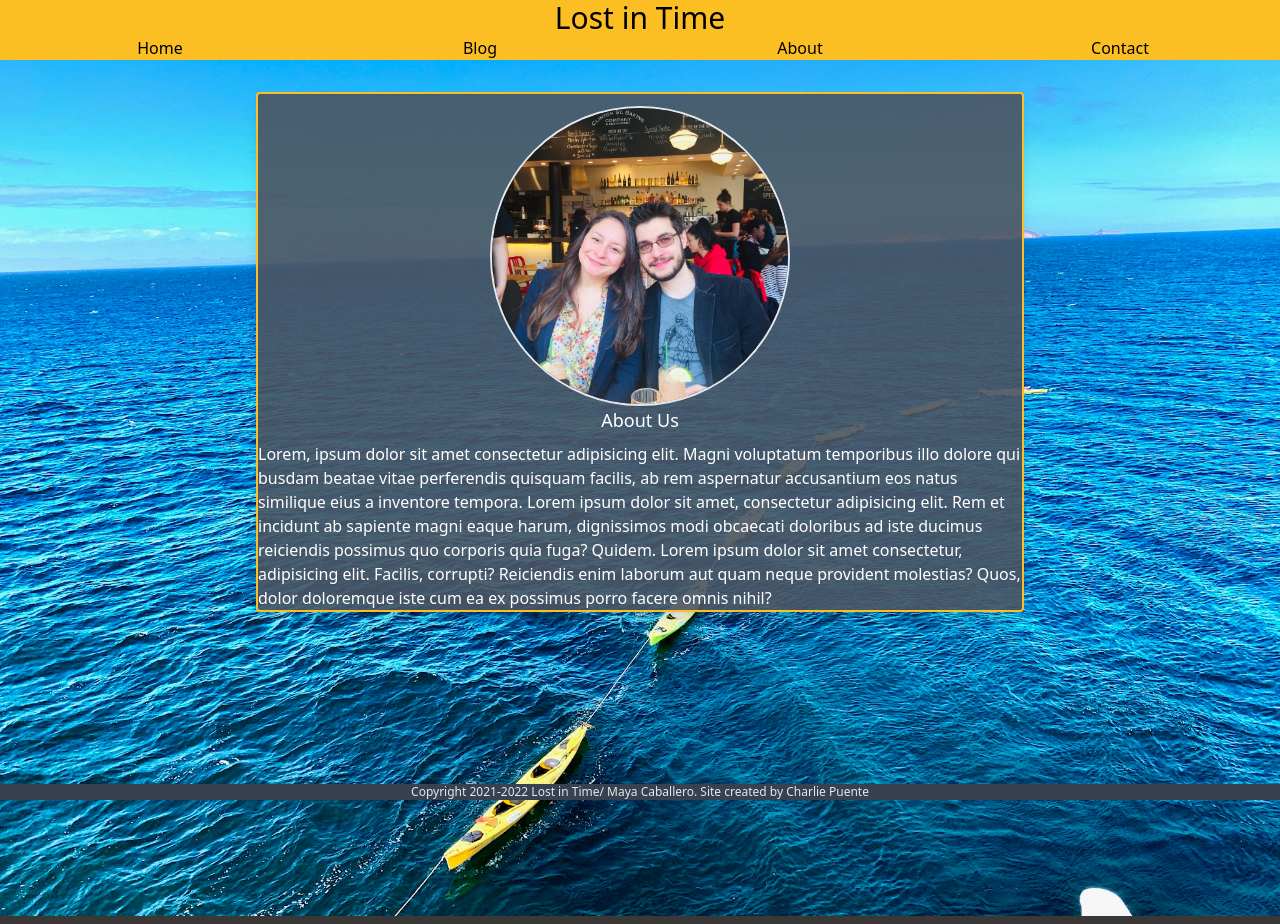
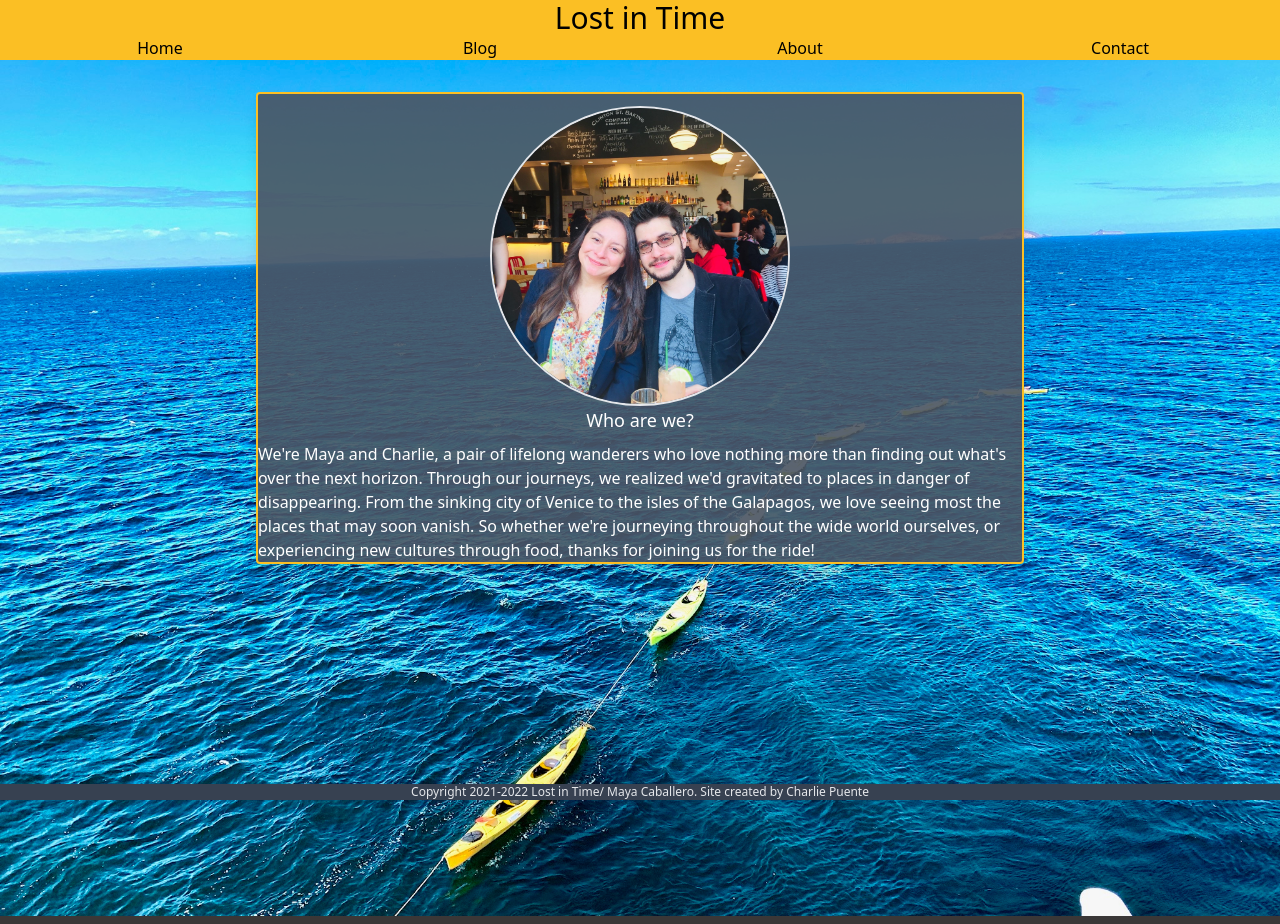
Before and after one commit to puentebravo/lostInTime, a React (Create React App) app in the folder client/: page /about in a window 1280 px wide. Built offline with nearby package versions, Linux system fonts and the light colour scheme.

Commit message:
Replaced lorem text

```diff
--- a/client/src/components/aboutCard.tsx
+++ b/client/src/components/aboutCard.tsx
@@ -14,18 +14,15 @@ function AboutCard() {
             className="rounded-full border-2 mt-3"
           />
         </div>
-        <h1 className="text-lg text-center text-white">About Us</h1>
+        <h1 className="text-lg text-center text-white">Who are we?</h1>
         <p className="text-white pt-2">
-          Lorem, ipsum dolor sit amet consectetur adipisicing elit. Magni
-          voluptatum temporibus illo dolore qui busdam beatae vitae perferendis
-          quisquam facilis, ab rem aspernatur accusantium eos natus similique
-          eius a inventore tempora. Lorem ipsum dolor sit amet, consectetur
-          adipisicing elit. Rem et incidunt ab sapiente magni eaque harum,
-          dignissimos modi obcaecati doloribus ad iste ducimus reiciendis
-          possimus quo corporis quia fuga? Quidem. Lorem ipsum dolor sit amet
-          consectetur, adipisicing elit. Facilis, corrupti? Reiciendis enim
-          laborum aut quam neque provident molestias? Quos, dolor doloremque
-          iste cum ea ex possimus porro facere omnis nihil?
+          We're Maya and Charlie, a pair of lifelong wanderers who love nothing
+          more than finding out what's over the next horizon. Through our
+          journeys, we realized we'd gravitated to places in danger of
+          disappearing. From the sinking city of Venice to the isles of the
+          Galapagos, we love seeing most the places that may soon vanish. So
+          whether we're journeying throughout the wide world ourselves, or
+          experiencing new cultures through food, thanks for joining us for the ride!
         </p>
       </div>
     </div>
```
